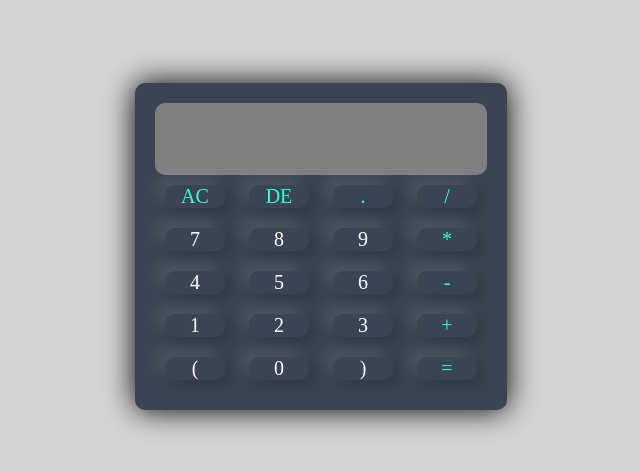
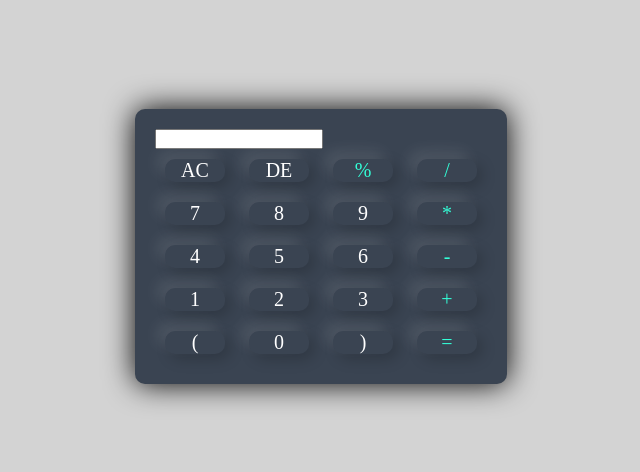
Before and after one commit to HidayahJadaan/Calculator, a plain HTML site: page src/index.html in a window 1280 px wide. Shown: the part 154-626 px from the top of the page, without its empty margins (319-959 px from the left). Drawn offline with Linux system fonts and the light colour scheme.

Commit message:
Update index.html

```diff
--- a/src/index.html
+++ b/src/index.html
@@ -2,57 +2,52 @@
 <html>
 
 <head>
-  <meta charset="utf-8">
-  <meta name="viewport" content="width=device-width">
-  <title>Calculator</title>
-  <link href="style.css" rel="stylesheet"/>
+    <title>Simple Calculator</title>
+    <!-- <link rel="icon" href="./images/Calcu.png"> -->
+    <link rel="stylesheet" href="style.css">
 </head>
+<body>
 
-<body>
     <div class="container">
         <div class="calculator">
+            <div class="display">
+                <input type="text" name="display" id="display">
+            </div>
             <form>
-        <div class="display">
-          <input type="text" name="display">
+                <div>
+                <input type="button" value="AC" onclick ="display.value = '' ">
+                <input type="button" value="DE" onclick ="display.value = '' ">
+                <input type="button" value="%" onclick="display.value += '%'" class="operator">
+                <input type="button" value="/" onclick=" display.value += '/' "  class="operator">
+            <div>
+                <input type="button" value="7" onclick ="display.value += '7' ">
+                <input type="button" value="8" onclick ="display.value += '8' ">
+                <input type="button" value="9" onclick ="display.value += '9' ">
+                <input type="button" value="*" onclick ="display.value += '*' " class="operator">
+            </div>
 
+            <div>
+                <input type="button" value="4" onclick ="display.value += '4' ">
+                <input type="button" value="5" onclick ="display.value += '5' ">
+                <input type="button" value="6" onclick ="display.value += '6' ">
+                <input type="button" value="-" onclick ="display.value += '-' " class="operator">
+            </div>
+
+            <div>
+                <input type="button" value="1" onclick ="display.value += '1' ">
+                <input type="button" value="2" onclick ="display.value += '2' ">
+                <input type="button" value="3" onclick ="display.value += '3' ">
+                <input type="button" value="+" onclick ="display.value += '+' " class="operator">
             </div>
             <div>
-          <input type="button" value="AC" onclick ="display.value = '' " class="operator">
-          <input type="button" value="DE" onclick = "display.value =  display.value.toString().slice(0,-1)" class="operator">
-          <input type="button" value="." onclick="display.value += '.' " class="operator">
-          <input type="button" value="/" onclick="display.value += '/' " class="operator">
-        </div>
-        <div>
-          <input type="button" value="7" onclick="display.value += '7' ">
-          <input type="button" value="8" onclick="display.value += '8' ">
-          <input type="button" value="9" onclick="display.value += '9' ">
-          <input type="button" value="*" onclick="display.value += '*' " class="operator">
-        </div>
-        <div>
-          <input type="button" value="4" onclick="display.value += '4' ">
-          <input type="button" value="5" onclick="display.value += '5' ">
-          <input type="button" value="6" onclick="display.value += '6' ">
-          <input type="button" value="-" onclick="display.value += '-' " class="operator">
-        </div>
-        <div>
-          <input type="button" value="1" onclick="display.value += '1' ">
-          <input type="button" value="2" onclick="display.value += '2' ">
-          <input type="button" value="3" onclick="display.value += '3' ">
-          <input type="button" value="+" onclick="display.value += '+' " class="operator">
-        </div>
-        <div>
-          <input type="button" value="(" onclick="display.value += '(' ">
-          <input type="button" value="0" onclick="display.value += '0' ">
-          <input type="button" value=")" onclick="display.value += ')' ">
-          <input class="equal operator" type="button" value="=" onclick="display.value= eval(display.value)">
-
+                <input type="button" value="(" onclick ="display.value += '(' ">
+                <input type="button" value="0" onclick ="display.value += '0' ">
+                <input type="button" value=")" onclick ="display.value += ')' ">
+                <input type="button" value="=" onclick="display.value = eval(display.value)" class="operator">
             </div>
             </form>
         </div>
+
     </div>
-
-
-
 </body>
-
 </html>
```
Lines whose indentation alone changed are shown as unchanged.
